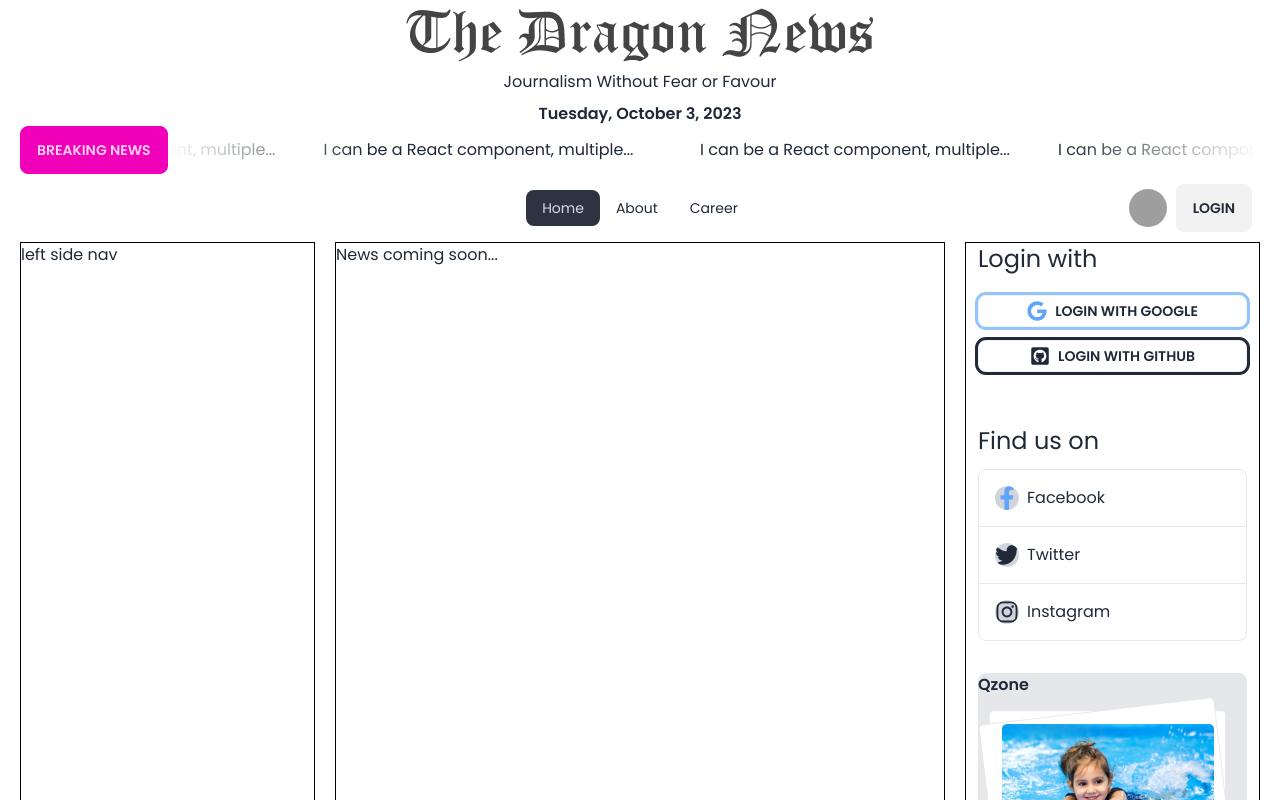
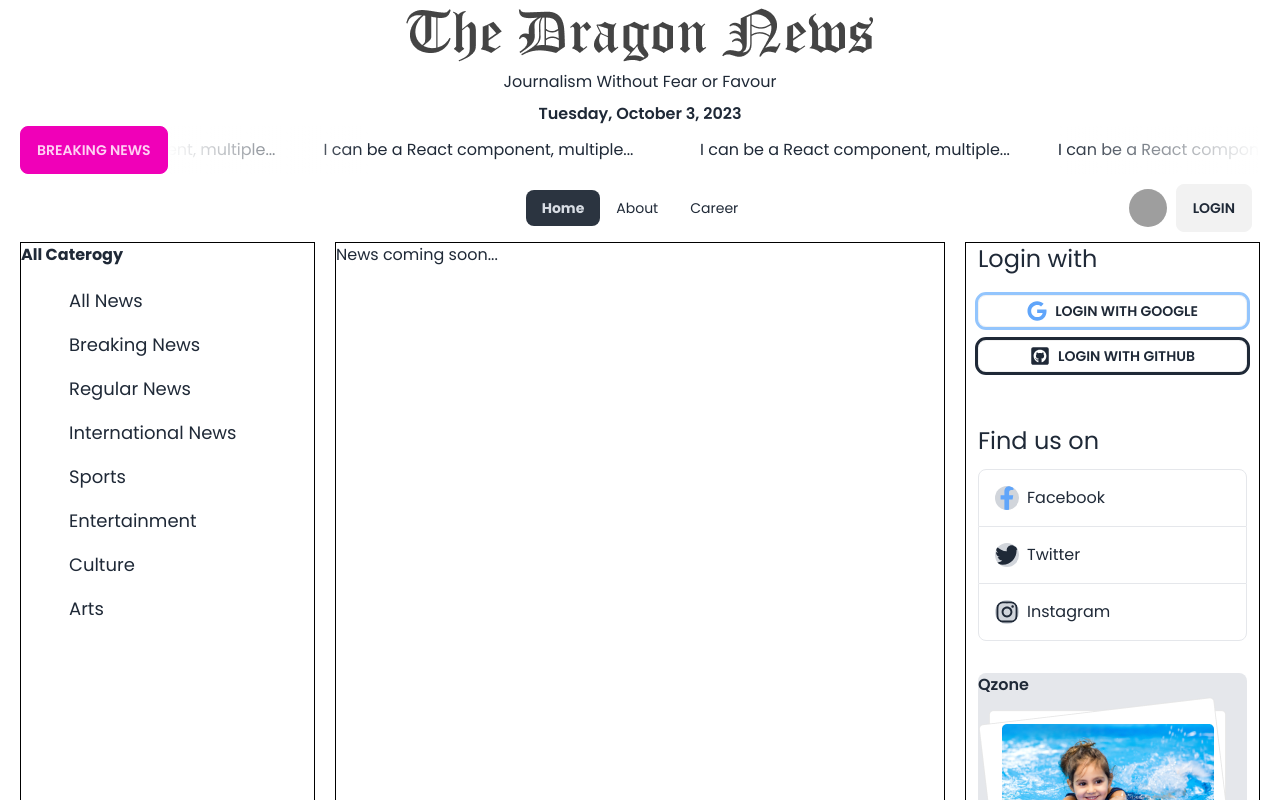
Before and after one commit to Masum-Reza2/React-Dragon-News, a React (Vite) app: page / in a window 1280 px wide. Shown: the top 800 px of the page. Built offline with nearby package versions, Linux system fonts and the light colour scheme; grey boxes are pictures that could not be loaded.

Commit message:
rightside nav completed

```diff
--- a/src/Shared/LeftSideNav.jsx
+++ b/src/Shared/LeftSideNav.jsx
@@ -1,7 +1,30 @@
+import { useEffect, useState } from "react"
+import { NavLink } from "react-router-dom"
+import './leftnav.css'
+
 const LeftSideNav = () => {
+  const [categories, setCategories] = useState([])
+
+  useEffect(() => {
+    fetch('/categories.json')
+      .then(res => res.json())
+      .then(data => setCategories(data))
+  }, [])
+  console.log(categories)
+
   return (
     <div>
-      left side nav
+      <h1 className="font-bold">All Caterogy</h1>
+      <div className="space-y-4 mt-5">
+        {
+          categories.map(category => {
+            let { name, id } = category;
+            return <div className="text-justify pl-12 text-lg" key={id}>
+              <NavLink to={`category/${id}`}>{name}</NavLink>
+            </div>
+          })
+        }
+      </div>
     </div>
   )
 }
--- /dev/null
+++ b/src/Shared/leftnav.css
@@ -0,0 +1,4 @@
+.active{
+    font-weight: bold;
+    background: rgb(210, 208, 208);
+}
```
